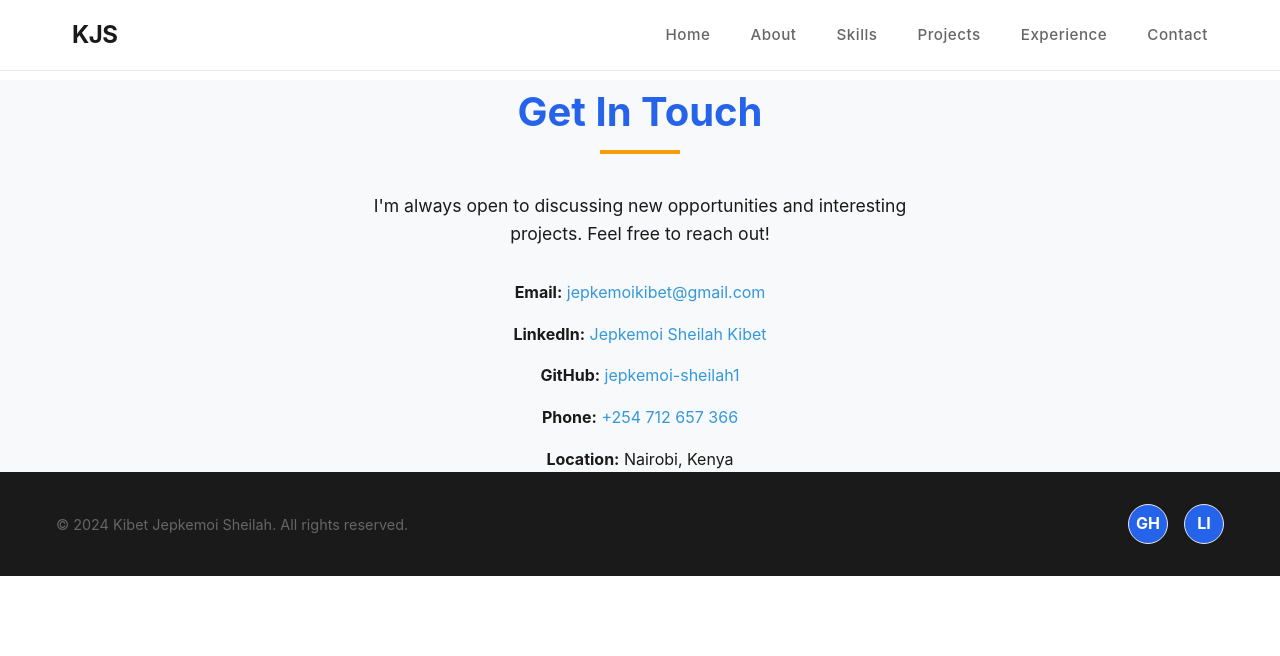
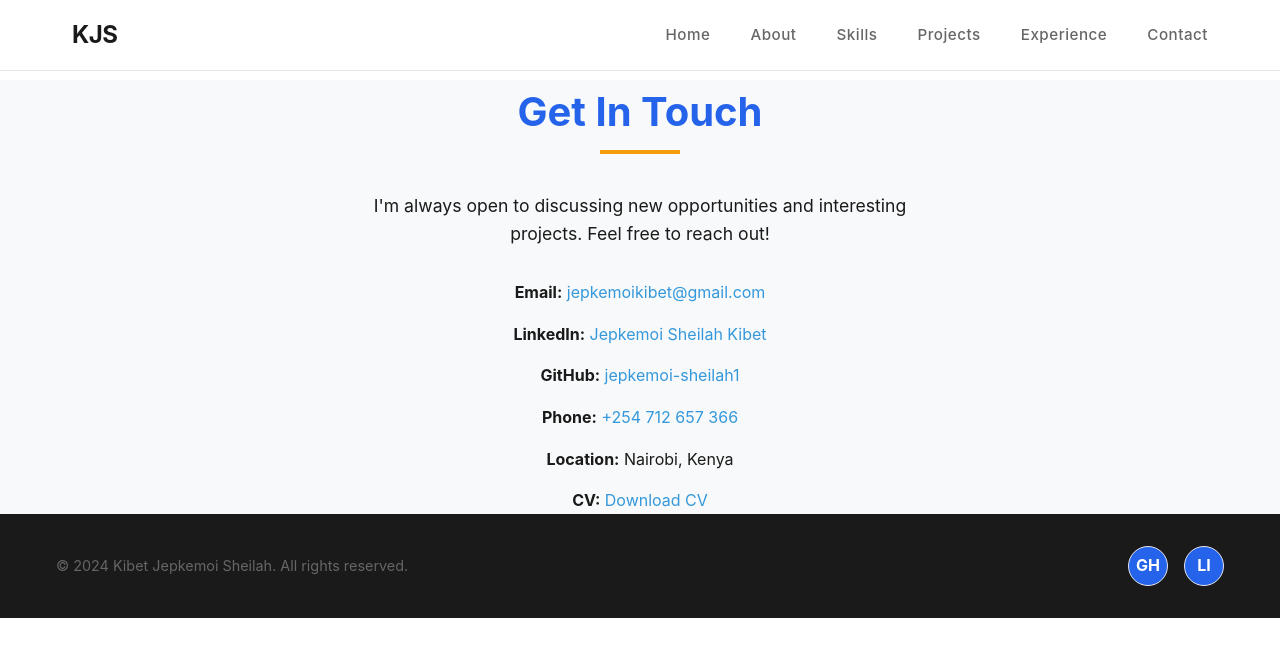
Before and after one commit to jepkemoi-sheilah1/my-personal-website, a React (Vite) app: page /contact in a window 1280 px wide. Shown: the top 656 px of the page. Built offline with nearby package versions, Linux system fonts and the light colour scheme.

Commit message:
Add CV download link and fix image paths for GitHub Pages

```diff
--- a/src/components/Contact.jsx
+++ b/src/components/Contact.jsx
@@ -24,6 +24,9 @@ const Contact = () => {
               <div className="contact-item">
                 <strong>Location:</strong> Nairobi, Kenya
               </div>
+              <div className="contact-item">
+                <strong>CV:</strong> <a href="/cv.pdf" target="_blank" rel="noopener noreferrer">Download CV</a>
+              </div>
             </div>
           </div>
         </div>
```
